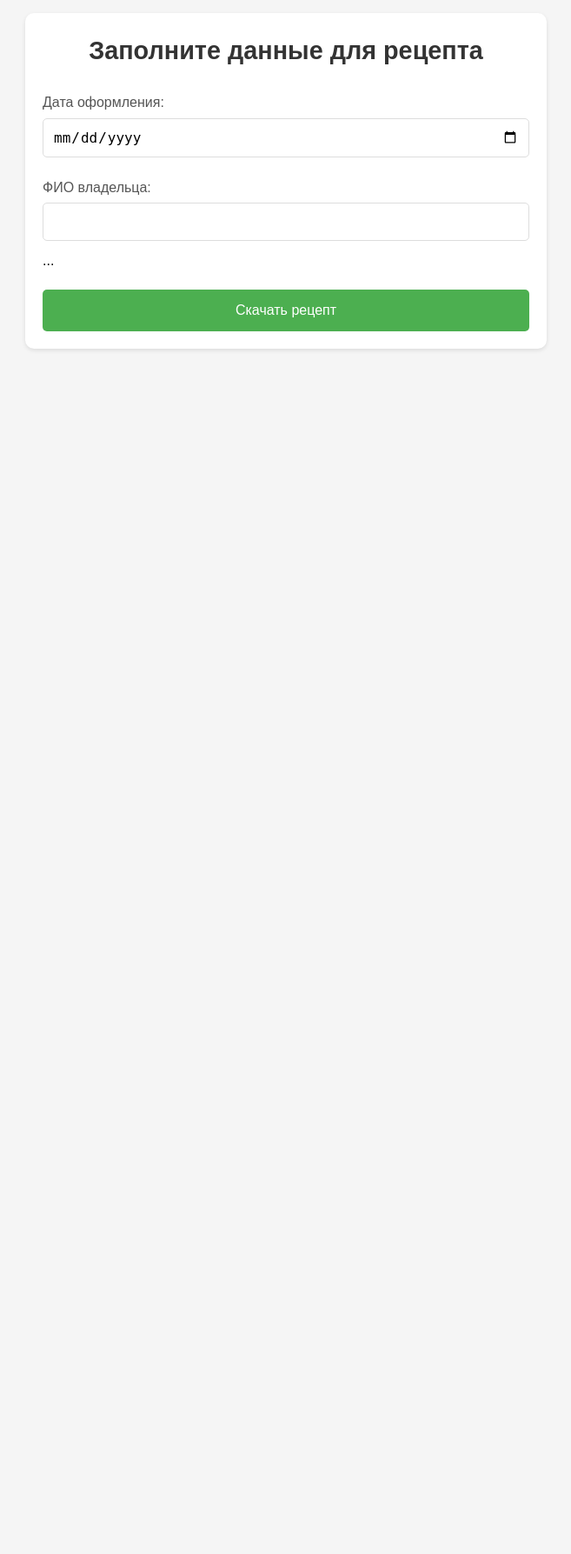
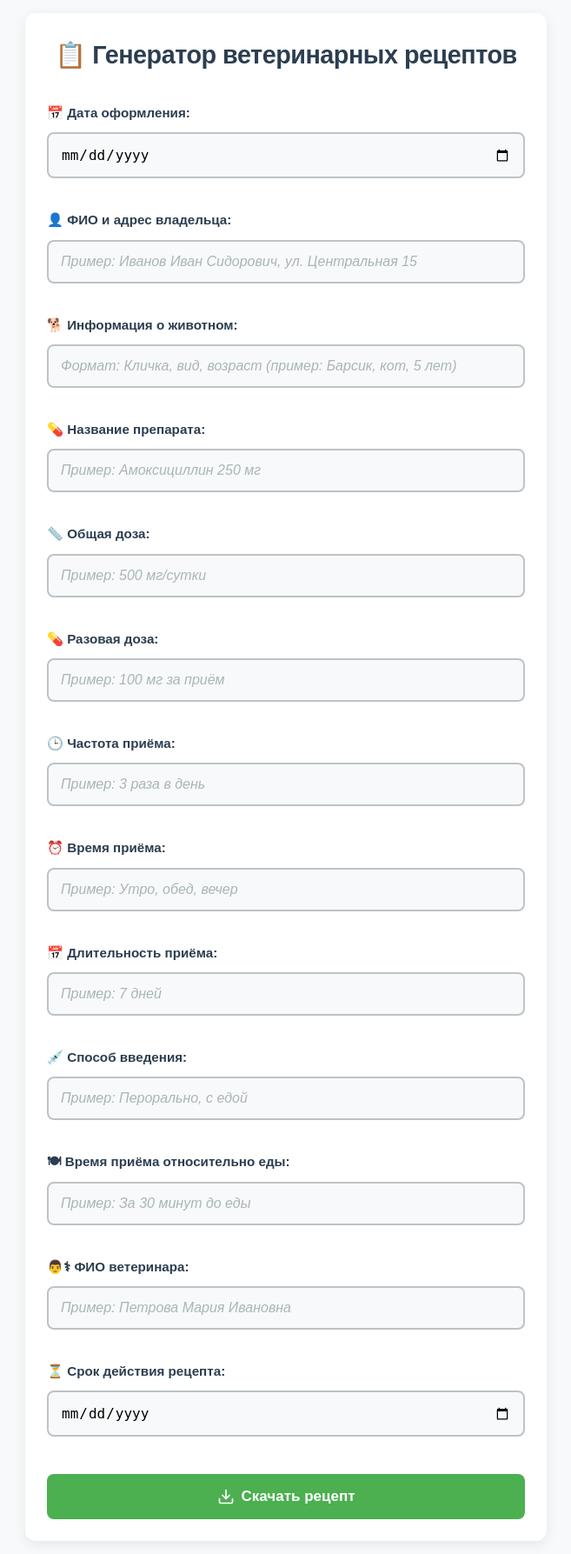
Before and after one commit to aibolitigr/VetReceptSite, a Flask app: page / in a window 1280 px wide. Shown: the whole page at 87% size, without its empty margins (311-968 px from the left). Before the commit the page ends 403 px from the top, so only its background shows below. Run offline with Flask 3, Linux system fonts and the light colour scheme.

Commit message:
Финальная версия формы

```diff
--- a/templates/form.html
+++ b/templates/form.html
@@ -3,11 +3,13 @@
 <head>
     <meta charset="UTF-8">
     <meta name="viewport" content="width=device-width, initial-scale=1.0">
-    <title>Генератор рецептов</title>
+    <title>Генератор ветеринарных рецептов</title>
     <style>
         :root {
             --primary-color: #4CAF50;
             --error-color: #ff4444;
+            --text-color: #2c3e50;
+            --border-color: #bdc3c7;
         }
 
         * {
@@ -17,137 +19,237 @@
         }
 
         body {
-            font-family: Arial, sans-serif;
+            font-family: 'Arial', sans-serif;
             line-height: 1.6;
             padding: 15px;
-            background-color: #f5f5f5;
+            background-color: #f8f9fa;
         }
 
         .container {
             max-width: 600px;
             margin: 0 auto;
             background: white;
-            padding: 20px;
-            border-radius: 10px;
-            box-shadow: 0 2px 5px rgba(0,0,0,0.1);
+            padding: 25px;
+            border-radius: 12px;
+            box-shadow: 0 4px 15px rgba(0,0,0,0.08);
         }
 
         h2 {
-            color: #333;
-            margin-bottom: 1.5rem;
+            color: var(--text-color);
+            margin-bottom: 2rem;
             font-size: 1.8rem;
             text-align: center;
+            letter-spacing: -0.5px;
         }
 
         .error-messages {
-            background: #ffe6e6;
-            border: 1px solid var(--error-color);
-            border-radius: 5px;
+            background: #fff0f0;
+            border: 2px solid var(--error-color);
+            border-radius: 8px;
             padding: 15px;
-            margin-bottom: 20px;
+            margin-bottom: 25px;
         }
 
         .error {
             color: var(--error-color);
-            margin: 5px 0;
+            margin: 8px 0;
+            font-size: 0.95rem;
+            display: flex;
+            align-items: center;
+            gap: 8px;
+        }
+
+        .error::before {
+            content: '⚠️';
         }
 
         label {
             display: block;
-            margin: 12px 0 5px;
-            color: #555;
-            font-weight: 500;
+            margin: 18px 0 10px;
+            color: var(--text-color);
+            font-weight: 600;
+            font-size: 0.95rem;
         }
 
-        input,
-        textarea {
+        input {
             width: 100%;
-            padding: 12px;
-            margin-bottom: 10px;
-            border: 1px solid #ddd;
-            border-radius: 5px;
+            padding: 14px;
+            margin-bottom: 18px;
+            border: 2px solid var(--border-color);
+            border-radius: 8px;
             font-size: 16px;
-            transition: border-color 0.3s;
+            transition: all 0.3s ease;
+            background: #f8f9fa;
         }
 
-        input:focus,
-        textarea:focus {
+        input:focus {
             border-color: var(--primary-color);
+            box-shadow: 0 0 8px rgba(76, 175, 80, 0.15);
             outline: none;
+            background: white;
         }
 
-        input[type="date"] {
-            padding: 11px;
+        input::placeholder {
+            color: #95a5a6;
+            font-style: italic;
+            opacity: 0.8;
         }
 
         button {
             width: 100%;
-            padding: 15px;
+            padding: 16px;
             background: var(--primary-color);
             color: white;
             border: none;
-            border-radius: 5px;
-            font-size: 16px;
+            border-radius: 8px;
+            font-size: 17px;
             cursor: pointer;
-            transition: background 0.3s;
-            margin-top: 20px;
+            transition: all 0.3s ease;
+            font-weight: 600;
+            margin-top: 25px;
+            display: flex;
+            align-items: center;
+            justify-content: center;
+            gap: 8px;
         }
 
         button:hover {
             background: #45a049;
+            transform: translateY(-2px);
+            box-shadow: 0 4px 12px rgba(0,0,0,0.1);
+        }
+
+        button:active {
+            transform: translateY(0);
         }
 
         @media (max-width: 480px) {
             .container {
-                padding: 15px;
+                padding: 20px;
                 border-radius: 0;
+                box-shadow: none;
             }
 
             h2 {
-                font-size: 1.5rem;
+                font-size: 1.6rem;
+                margin-bottom: 1.5rem;
             }
 
-            input,
-            textarea {
-                padding: 10px;
-                font-size: 14px;
+            input {
+                padding: 12px;
+                font-size: 15px;
             }
 
             button {
-                padding: 12px;
-                font-size: 15px;
+                padding: 14px;
+                font-size: 16px;
+            }
+        }
+
+        @media (max-width: 360px) {
+            body {
+                padding: 10px;
+            }
+
+            .container {
+                padding: 15px;
             }
         }
     </style>
 </head>
 <body>
     <div class="container">
-        <h2>Заполните данные для рецепта</h2>
+        <h2>📋 Генератор ветеринарных рецептов</h2>
 
         {% if errors %}
         <div class="error-messages">
             {% for error in errors %}
-            <div class="error">⚠️ {{ error }}</div>
+            <div class="error">{{ error }}</div>
             {% endfor %}
         </div>
         {% endif %}
 
         <form method="POST">
-            <!-- Все поля остаются как в предыдущей версии -->
-            <label>Дата оформления:</label>
+            <label>📅 Дата оформления:</label>
             <input type="date" name="date"
                    value="{{ form_data.date if form_data else '' }}"
                    required>
 
-            <label>ФИО владельца:</label>
+            <label>👤 ФИО и адрес владельца:</label>
             <input type="text" name="owner_name"
                    value="{{ form_data.owner_name if form_data else '' }}"
+                   placeholder="Пример: Иванов Иван Сидорович, ул. Центральная 15"
                    required>
 
-            <!-- Остальные поля аналогично -->
-            ...
+            <label>🐕 Информация о животном:</label>
+            <input type="text" name="pet_info"
+                   value="{{ form_data.pet_info if form_data else '' }}"
+                   placeholder="Формат: Кличка, вид, возраст (пример: Барсик, кот, 5 лет)"
+                   required>
 
-            <button type="submit">Скачать рецепт</button>
+            <label>💊 Название препарата:</label>
+            <input type="text" name="medicine"
+                   value="{{ form_data.medicine if form_data else '' }}"
+                   placeholder="Пример: Амоксициллин 250 мг"
+                   required>
+
+            <label>📏 Общая доза:</label>
+            <input type="text" name="dosage"
+                   value="{{ form_data.dosage if form_data else '' }}"
+                   placeholder="Пример: 500 мг/сутки"
+                   required>
+
+            <label>💊 Разовая доза:</label>
+            <input type="text" name="single_dose"
+                   value="{{ form_data.single_dose if form_data else '' }}"
+                   placeholder="Пример: 100 мг за приём"
+                   required>
+
+            <label>🕒 Частота приёма:</label>
+            <input type="text" name="frequency"
+                   value="{{ form_data.frequency if form_data else '' }}"
+                   placeholder="Пример: 3 раза в день"
+                   required>
+
+            <label>⏰ Время приёма:</label>
+            <input type="text" name="time_of_day"
+                   value="{{ form_data.time_of_day if form_data else '' }}"
+                   placeholder="Пример: Утро, обед, вечер"
+                   required>
+
+            <label>📅 Длительность приёма:</label>
+            <input type="text" name="duration"
+                   value="{{ form_data.duration if form_data else '' }}"
+                   placeholder="Пример: 7 дней"
+                   required>
+
+            <label>💉 Способ введения:</label>
+            <input type="text" name="method"
+                   value="{{ form_data.method if form_data else '' }}"
+                   placeholder="Пример: Перорально, с едой"
+                   required>
+
+            <label>🍽 Время приёма относительно еды:</label>
+            <input type="text" name="feeding_time"
+                   value="{{ form_data.feeding_time if form_data else '' }}"
+                   placeholder="Пример: За 30 минут до еды"
+                   required>
+
+            <label>👨⚕ ФИО ветеринара:</label>
+            <input type="text" name="vet_name"
+                   value="{{ form_data.vet_name if form_data else '' }}"
+                   placeholder="Пример: Петрова Мария Ивановна"
+                   required>
+
+            <label>⏳ Срок действия рецепта:</label>
+            <input type="date" name="expiry_date"
+                   value="{{ form_data.expiry_date if form_data else '' }}"
+                   required>
+
+            <button type="submit">
+                <svg xmlns="http://www.w3.org/2000/svg" width="20" height="20" viewBox="0 0 24 24" fill="none" stroke="currentColor" stroke-width="2" stroke-linecap="round" stroke-linejoin="round" class="feather feather-download"><path d="M21 15v4a2 2 0 0 1-2 2H5a2 2 0 0 1-2-2v-4"></path><polyline points="7 10 12 15 17 10"></polyline><line x1="12" y1="15" x2="12" y2="3"></line></svg>
+                Скачать рецепт
+            </button>
         </form>
     </div>
 </body>
```
Also changed, not shown: 1 other file.
